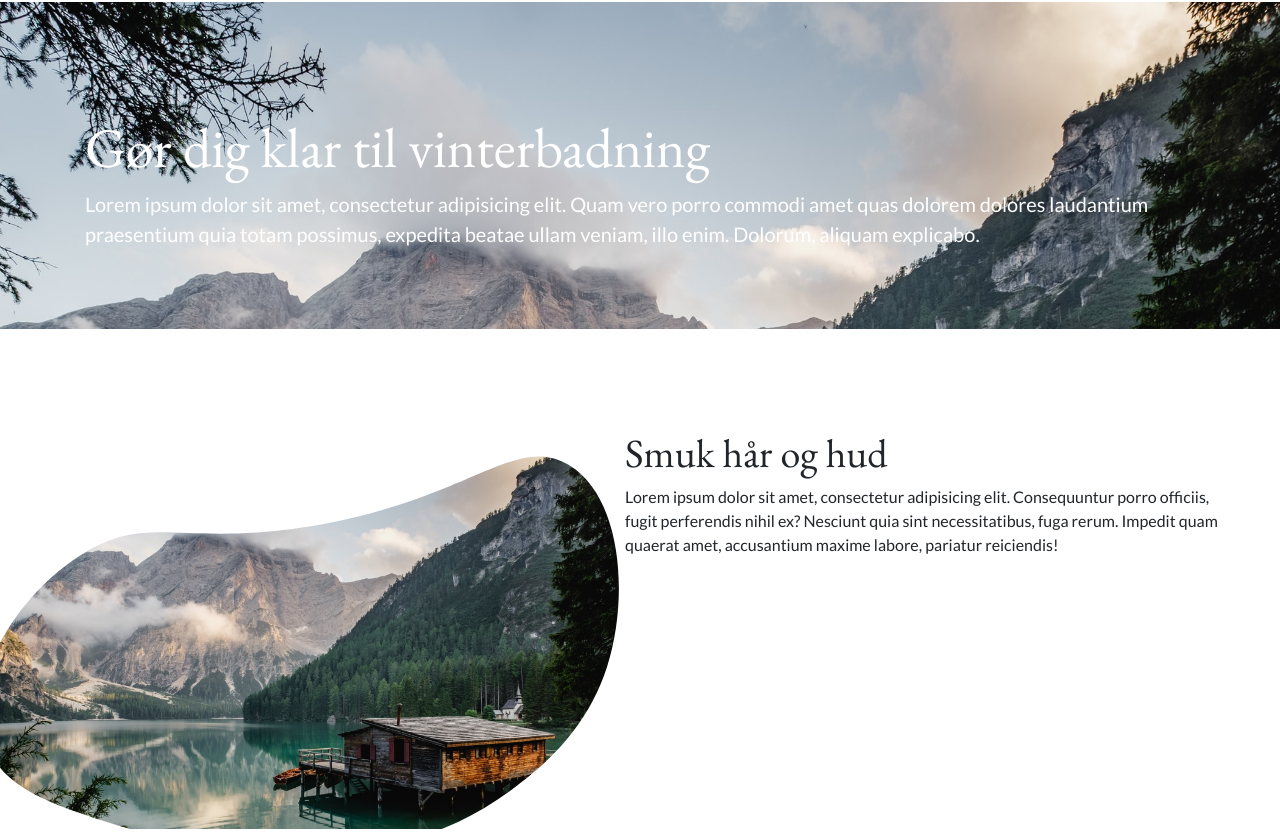
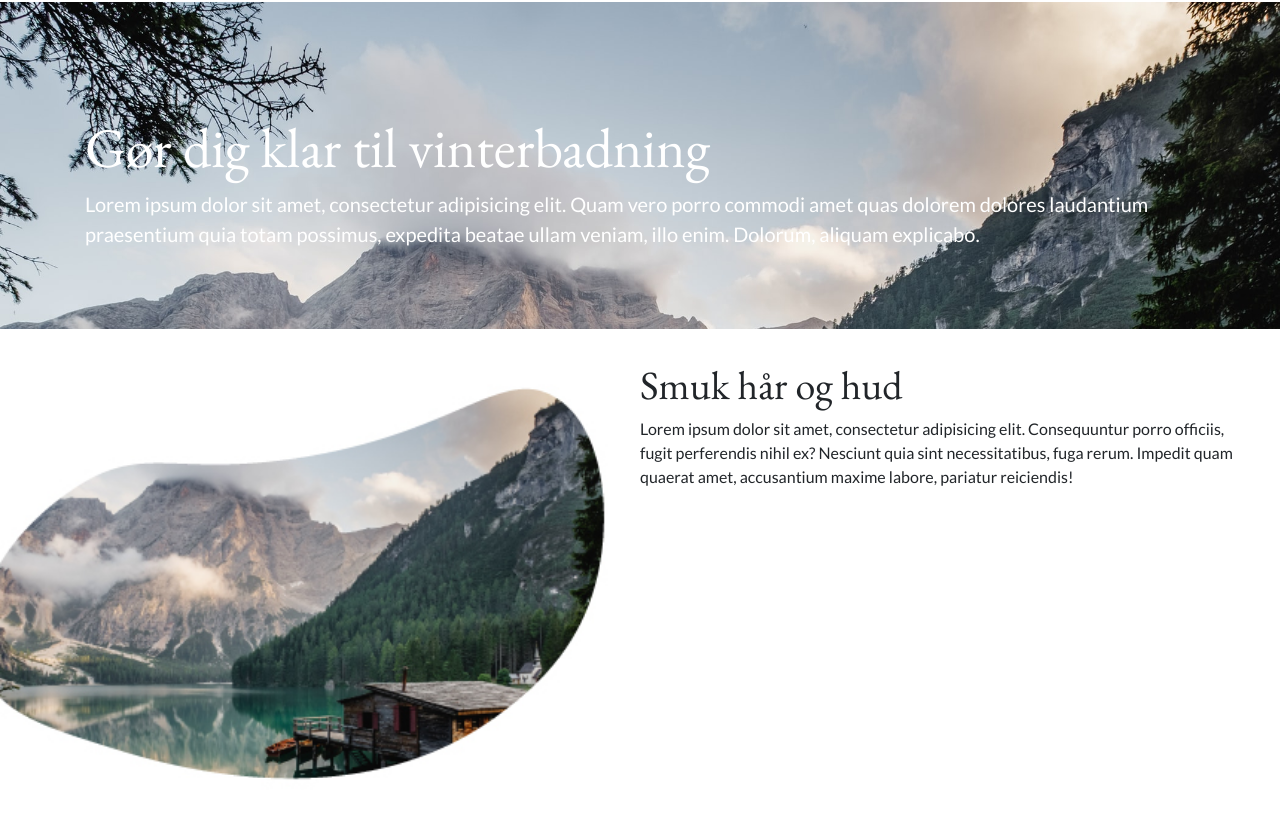
Before and after one commit to andrecjensen/3sem-eksamen, a plain HTML site: page index.html in a window 1280 px wide. Shown: the part 62-897 px from the top of the page. Drawn offline with nearby package versions, Linux system fonts and the light colour scheme; grey boxes are pictures that could not be loaded.

Commit message:
Sektion med split

```diff
--- a/index.html
+++ b/index.html
@@ -1,5 +1,6 @@
 <!doctype html>
 <html lang="en">
+
 
 <head>
     <!-- Required meta tags -->
@@ -44,27 +45,35 @@
         </nav>
 
     </header>
+    <!--    SPLASH -->
     <section class="jumbotron rounded-0" style="background-image: url(files/pyt-test.jpeg); background-size:cover;" id="fordele">
         <div class="container mt-5">
             <h1 class="display-4 text-white">Gør dig klar til vinterbadning</h1>
             <p class="lead text-white">Lorem ipsum dolor sit amet, consectetur adipisicing elit. Quam vero porro commodi amet quas dolorem dolores laudantium praesentium quia totam possimus, expedita beatae ullam veniam, illo enim. Dolorum, aliquam explicabo.</p>
         </div>
     </section>
-    <div class="container">
 
-        <section id="har-hud" class="row row-full">
+    <!--    Content -->
 
-            <div class="pyt-baggrund col-6 row">
-                <img src="files/pyt-cover0.svg" alt="" class="pytcover col-12">
+    <section id="haar-hud" class="container-fluid ">
+
+        <id class="row">
+
+            <div class="col-6" style="margin-left: -15px">
+                <img src="files/pyt-cover-test1.jpg" class="w-100" alt="">
             </div>
 
             <div class="col-6">
                 <h1>Smuk hår og hud</h1>
                 <p>Lorem ipsum dolor sit amet, consectetur adipisicing elit. Consequuntur porro officiis, fugit perferendis nihil ex? Nesciunt quia sint necessitatibus, fuga rerum. Impedit quam quaerat amet, accusantium maxime labore, pariatur reiciendis!</p>
             </div>
-        </section>
+        </id>
 
-        <section id="produkt-oversigt" class="row p-3">
+    </section>
+
+    <section class="container">
+
+        <id id="produkt-oversigt" class="row p-3">
             <div class="col-6 col-md-3 pt-3 pb-3 bg-white text-center"><img class="img-fluid mb-4" src="files/produkt/5711891119805.jpg" alt="">
                 <p>Beskrivelse af produktet og dens fordele ved vinterbadning</p><button type="button" class="button btn btn-outline-dark rounded-0 mt-auto">QUICK VIEW</button>
             </div>
@@ -77,13 +86,11 @@
             <div class="col-6 col-md-3 pt-3 pb-3 bg-white text-center"><img class="img-fluid mb-4" src="files/produkt/769373290134.jpg" alt="">
                 <p>Beskrivelse af produktet og dens fordele ved vinterbadning</p><button type="button" class="button btn btn-outline-dark rounded-0 mt-auto">QUICK VIEW</button>
             </div>
-        </section>
-        <br>
-        <br>
-        <br>
+        </id>
 
 
-    </div>
+
+    </section>
     <!-- Optional JavaScript -->
     <!-- jQuery first, then Popper.js, then Bootstrap JS -->
     <script src="https://code.jquery.com/jquery-3.3.1.slim.min.js" integrity="sha384-q8i/X+965DzO0rT7abK41JStQIAqVgRVzpbzo5smXKp4YfRvH+8abtTE1Pi6jizo" crossorigin="anonymous"></script>
--- a/style.css
+++ b/style.css
@@ -26,6 +26,8 @@ p {
     font-family: 'Lato', sans-serif;
 }
 
+/* NAV BAR INDSTILLINGER */
+
 li {
     font-family: 'Lato', sans-serif;
 }
@@ -44,45 +46,11 @@ nav.navbar {
     margin: 0 auto;
 }
 
-/* TEST her under */
-.pyt-baggrund {
-    background-image: url("files/pyt-test.jpeg");
-    background-repeat: no-repeat;
-    background-position: center;
-    background-size: cover;
-    background-attachment: fixed;
+#haar-hud {
+/*
+    margin: 0px;
     padding: 0px;
-    position: relative;
-}
-
-
-/* Image CSS for your SVG */
-.pytcover {
-    z-index: 9999;
-    padding-right: 0px;
-    position: absolute;
-  top: 0; bottom: 0; left: 0; right: 0;
-}
-
-/* TEST STOP */
-
-
-/*
-#pyt-1 {
-    margin-right: -70px;
-    padding: 0px;
-    overflow: hidden;
-}
-
-#pyt-1 .pyt-cover {
-    background-image: url(files/pyt-cover0.svg);
-    z-index: 999;
-    background-repeat: no-repeat;
-}
 */
-
-#har-hud {
-    min-height: 400px;
 }
 
 .row-full {
```
Also changed, not shown: files/pyt-cover-test1.jpg (added).
